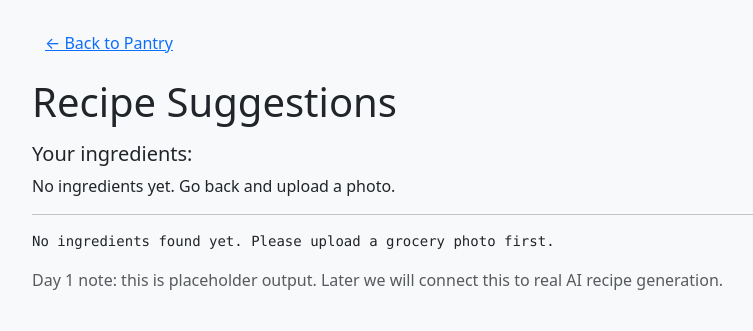
After one commit to ColterPanzi/Team-UNR-, a Flask app: page /recipes in a window 1280 px wide. The commit adds this page. Shown: the top 331 px of the page, without its empty margins (50-803 px from the left). Run offline with Flask 3, Linux system fonts and the light colour scheme.

Commit message:
database, groceries, recipes
1. simple json db
2. upload groceries (image)
3. display groceries

```diff
--- /dev/null
+++ b/Hackathon_Project/db_groceries.json
@@ -0,0 +1 @@
+{"users": {}}
--- /dev/null
+++ b/Hackathon_Project/requirements.txt
@@ -0,0 +1,4 @@
+Flask==3.0.2
+scikit-learn==1.4.2
+numpy==1.26.4
+scipy==1.12.0
--- a/Hackathon_Project/server.py
+++ b/Hackathon_Project/server.py
@@ -1,10 +1,75 @@
-from flask import Flask, request, jsonify, render_template
+from flask import Flask, request, jsonify, render_template, redirect, url_for, flash
 import re
 from sklearn.feature_extraction.text import TfidfVectorizer
 from sklearn.naive_bayes import MultinomialNB
 from sklearn.pipeline import Pipeline
+import os
+import json
+from uuid import uuid4
+from datetime import datetime
 
 app = Flask(__name__)
+app.secret_key = "super-secret-key"  # needed for flash messages
+
+# ================================
+# CONFIG FOR JSON DB
+# ================================
+DB_FILE = "db_groceries.json"
+UPLOAD_FOLDER = "static/uploads"
+ALLOWED_EXTENSIONS = {"png", "jpg", "jpeg"}
+USER_ID = "demo_user"  # single demo user for hackathon
+
+os.makedirs(UPLOAD_FOLDER, exist_ok=True)
+
+
+def load_db():
+    """Load groceries JSON DB"""
+    if not os.path.exists(DB_FILE):
+        return {"users": {}}
+    with open(DB_FILE, "r", encoding="utf-8") as f:
+        return json.load(f)
+
+
+def save_db(db):
+    with open(DB_FILE, "w", encoding="utf-8") as f:
+        json.dump(db, f, indent=2)
+
+
+def get_user(db, user_id):
+    if "users" not in db:
+        db["users"] = {}
+    if user_id not in db["users"]:
+        db["users"][user_id] = {
+            "groceries": [],
+            "images": []
+        }
+    return db["users"][user_id]
+
+
+def add_image_record(user, image_path, ingredients):
+    user["images"].append({
+        "id": str(uuid4()),
+        "image_path": image_path,
+        "detected_items": ingredients,
+        "uploaded_at": datetime.utcnow().isoformat()
+    })
+
+
+def add_grocery_items(user, ingredients):
+    now = datetime.utcnow().isoformat()
+    for name in ingredients:
+        user["groceries"].append({
+            "id": str(uuid4()),
+            "name": name,
+            "quantity": None,
+            "unit": None,
+            "added_at": now
+        })
+
+
+def allowed_file(filename):
+    return "." in filename and filename.rsplit(".", 1)[1].lower() in ALLOWED_EXTENSIONS
+
 
 # ================================
 # Your Python chatbot logic here
@@ -68,6 +133,78 @@ def chat():
     return jsonify({"reply": reply})
 
 
+# ================================
+# GROCERIES
+# ================================
+@app.route("/groceries", methods=["GET"])
+def groceries_page():
+    db = load_db()
+    user = get_user(db, USER_ID)
+    groceries = user["groceries"]
+    images = user["images"]
+    return render_template("groceries.html",
+                           groceries=groceries,
+                           images=images)
+
+
+# ================================
+# UPLOAD GROCERIES
+# ================================
+@app.route("/upload_grocery", methods=["POST"])
+def upload_grocery():
+    if "photo" not in request.files:
+        flash("No file uploaded.")
+        return redirect(url_for("groceries_page"))
+
+    file = request.files["photo"]
+    if file.filename == "":
+        flash("No selected file.")
+        return redirect(url_for("groceries_page"))
+
+    if not allowed_file(file.filename):
+        flash("File type not allowed (use png/jpg/jpeg).")
+        return redirect(url_for("groceries_page"))
+
+    # Save image to static/uploads
+    ext = file.filename.rsplit(".", 1)[1].lower()
+    filename = f"{uuid4()}.{ext}"
+    save_path = os.path.join(UPLOAD_FOLDER, filename)
+    file.save(save_path)
+
+    ingredients = ["tomato", "cheese", "spinach"]
+
+    db = load_db()
+    user = get_user(db, USER_ID)
+    add_image_record(user, save_path, ingredients)
+    add_grocery_items(user, ingredients)
+    save_db(db)
+
+    flash(f"Temporary ingredients saved: {', '.join(ingredients)} (no AI yet)")
+    return redirect(url_for("groceries_page"))
+
+
+# ================================
+# GENERATE RECIPES
+# ================================
+@app.route("/recipes", methods=["GET"])
+def recipes_page():
+    db = load_db()
+    user = get_user(db, USER_ID)
+    ingredients = sorted({item["name"] for item in user["groceries"]})
+
+    if ingredients:
+        recipes_text = (
+            "In the future, this page will show AI-generated recipes using these ingredients:\n\n"
+            + ", ".join(ingredients)
+        )
+    else:
+        recipes_text = "No ingredients found yet. Please upload a grocery photo first."
+
+    return render_template("recipes.html",
+                           ingredients=ingredients,
+                           recipes_text=recipes_text)
+
+
 # ================
 # LOAD MAIN PAGE
 # ================
--- /dev/null
+++ b/Hackathon_Project/templates/recipes.html
@@ -0,0 +1,37 @@
+<!DOCTYPE html>
+<html lang="en">
+<head>
+    <meta charset="UTF-8">
+    <title>Recipes (Part 2)</title>
+    <link href="https://cdn.jsdelivr.net/npm/bootstrap@5.3.3/dist/css/bootstrap.min.css" rel="stylesheet">
+</head>
+<body class="bg-light">
+<div class="container py-4">
+
+    <a href="{{ url_for('groceries_page') }}" class="btn btn-link mb-3">&larr; Back to Pantry</a>
+
+    <h1 class="mb-3">Recipe Suggestions</h1>
+
+    <!-- Ingredients -->
+    <h5>Your ingredients:</h5>
+    <p>
+        {% if ingredients %}
+            {{ ', '.join(ingredients) }}
+        {% else %}
+            No ingredients yet. Go back and upload a photo.
+        {% endif %}
+    </p>
+
+    <hr>
+
+    <!-- Placeholder recipe content -->
+    <pre style="white-space: pre-wrap;">{{ recipes_text }}</pre>
+
+    <p class="text-muted mt-3">
+        Day 1 note: this is placeholder output.
+        Later we will connect this to real AI recipe generation.
+    </p>
+
+</div>
+</body>
+</html>
```
Also changed, not shown: Hackathon_Project/templates/groceries.html (added, +76 -0 lines), Hackathon_Project/templates/menu.html (+8 -6 lines).
